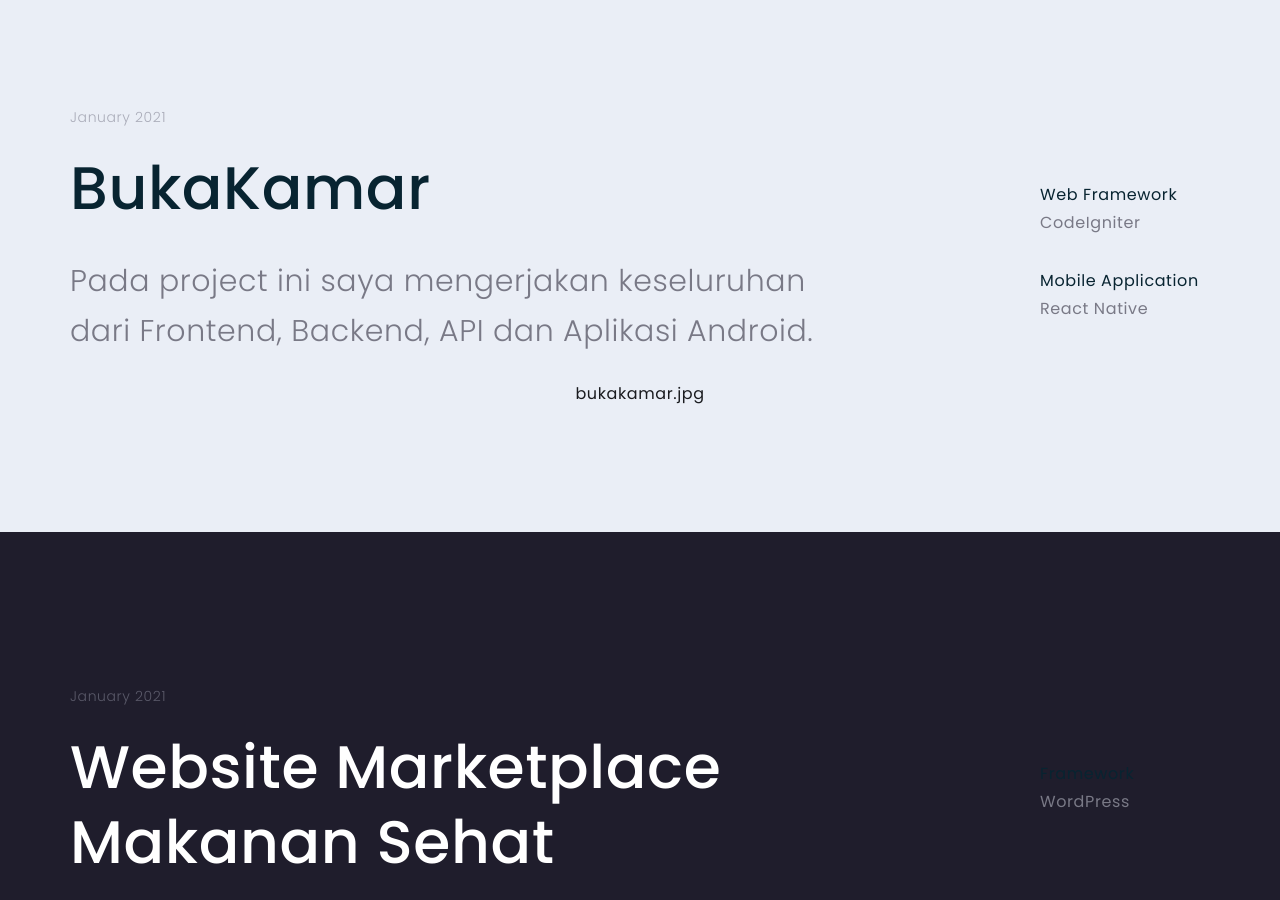
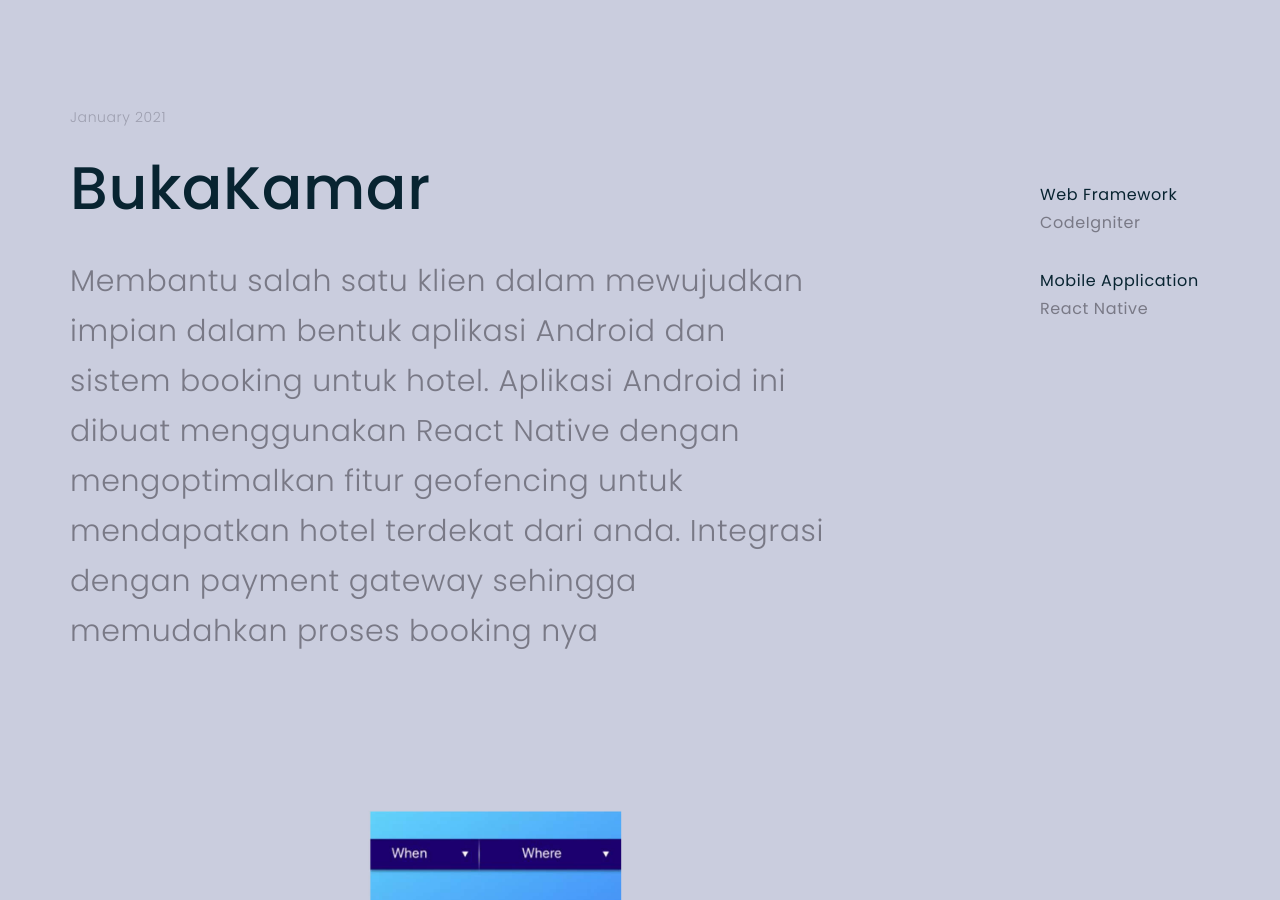
Before and after one commit to cwicaksono/cwicaksono.github.io, a Jekyll site: the page built from index.html, in a window 1280 px wide and 900 px high, scrolled down 1284 px. Built offline with Jekyll 4.4.1, drawn with Linux system fonts in a browser that asks for light colours; nearby versions of some CDN libraries; Markdown is read by kramdown in place of the engine named in the settings; the list of posts is cut into pages by our own code.

Commit message:
adding bukakamar

```diff
--- a/_includes/about.html
+++ b/_includes/about.html
@@ -19,15 +19,15 @@
     </div>
 </div>
 
-<div class="full-background lightblue paddingbottom100">
+<div class="full-background lightblue paddingbottom100" style="background:#CACDDE;">
     <div class="container boxjournal">
         <div class="date marginbottom20 lightwhite">January 2021</div>
         <div class="row">
             <div class="col-sm-12 col-lg-10 journalbox">
                 <div class="journal-title marginbottom30 black">BukaKamar</div>
-                <div class="journal-story grey">Pada project ini saya mengerjakan keseluruhan dari Frontend, Backend,
-                    API dan
-                    Aplikasi Android.</div>
+                <div class="journal-story grey">Membantu salah satu klien dalam mewujudkan impian dalam bentuk aplikasi Android dan sistem booking untuk hotel.
+                    Aplikasi Android ini dibuat menggunakan React Native dengan mengoptimalkan fitur geofencing untuk mendapatkan hotel terdekat dari anda. Integrasi
+                dengan payment gateway sehingga memudahkan proses booking nya</div>
             </div>
             <div class="col-sm-12 col-lg-2">
                 <div class="row">
@@ -44,7 +44,9 @@
         </div>
     </div>
 
-    <div class="text-center py-4">bukakamar.jpg</div>
+    <div class="margin-journal-img">
+        <img class="journal-img" src="/assets/images/bukakamar.jpg">
+    </div>
     <!-- <div class="margin-journal-img"><img class="journal-img" src="https://res.cloudinary.com/dmkgftexa/image/upload/v1665623525/task_pudj9w.jpg"></div> -->
 
 </div>
```
Also changed, not shown: assets/images/bukakamar.jpg (added).
